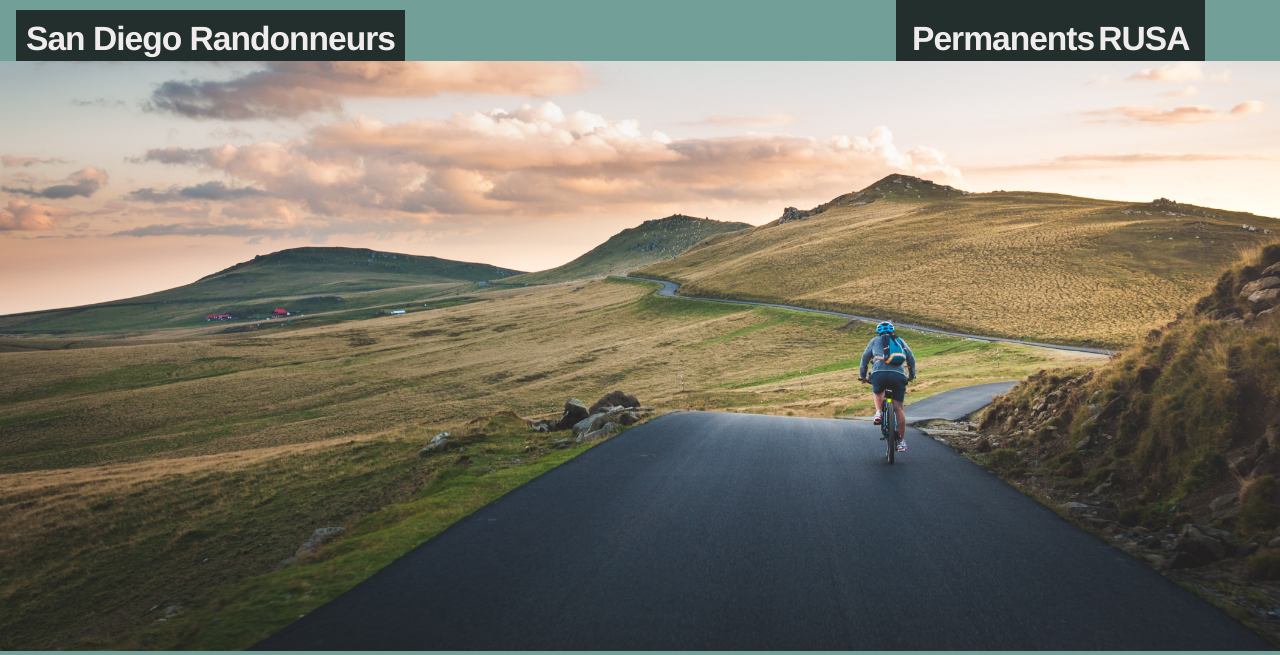
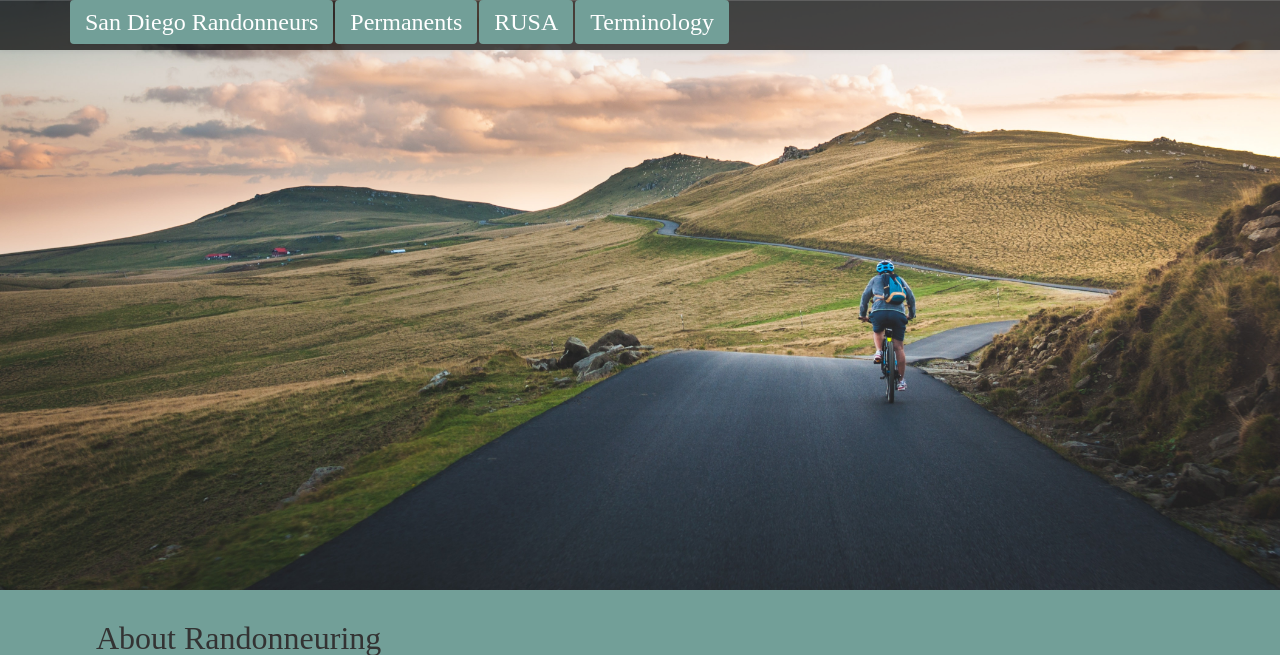
Before and after one commit to C-Powers/sdRando, a Django app: page / in a window 1280 px wide. Shown: the top 655 px of the page. Run offline with Django 3.2, Linux system fonts and the light colour scheme; some libraries are stand-ins or nearby versions.

Commit message:
added new fancy navbar

```diff
--- a/sanDiegoRandos/static/sass/style.scss
+++ b/sanDiegoRandos/static/sass/style.scss
@@ -35,7 +35,7 @@ h1 {
  }
 }
 
-
+/* //this is old with the new navbar
 .header-links {
   display: inline;
   float:right;
@@ -46,13 +46,30 @@ h1 {
   background: rgb(0, 0, 0);
   background: rgba(0, 0, 0, 0.7);
   #{$a-tags} {
-    /*color: rgb(0, 0, 0);
+    color: rgb(0, 0, 0);
     font: bold 1.7em/45px Helvetica, Sans-Serif;
-    padding-right: 1.0em;*/
+    padding-right: 1.0em;
     text-decoration: none;
     color: #f0eceb;
     font: bold 2.1em/45px Helvetica, Sans-Serif;
     letter-spacing: -1px;
+  }
+}
+*/
+
+
+/* New navbar styling, utilizing bootstrap3*/
+.navbar {
+  background: rgba(0, 0, 0, 0.7);
+  border:none;
+  font-size: 1.5em;
+  .nav-pills {
+    .active a{
+      background-color: #729f98;
+    }
+    .active a:hover {
+      background-color: rgba(0, 0, 0, 0.7);
+    }
   }
 }
 
--- a/sanDiegoRandos/static/stylesheets/style.css
+++ b/sanDiegoRandos/static/stylesheets/style.css
@@ -97,76 +97,91 @@ h1 span a, h1 span a:active, h1 span a:hover, h1 span a:visited {
   padding: 10px;
 }
 
-/* line 39, ../sass/style.scss */
+/* //this is old with the new navbar
 .header-links {
   display: inline;
-  float: right;
+  float:right;
   margin-left: 70vw;
   padding: 1em 1em 0 1em;
   position: fixed;
   z-index: 99;
-  background: black;
+  background: rgb(0, 0, 0);
   background: rgba(0, 0, 0, 0.7);
+  a, a:active, a:hover, a:visited {
+    color: rgb(0, 0, 0);
+    font: bold 1.7em/45px Helvetica, Sans-Serif;
+    padding-right: 1.0em;
+    text-decoration: none;
+    color: #f0eceb;
+    font: bold 2.1em/45px Helvetica, Sans-Serif;
+    letter-spacing: -1px;
+  }
 }
-/* line 48, ../sass/style.scss */
-.header-links a, .header-links a:active, .header-links a:hover, .header-links a:visited {
-  /*color: rgb(0, 0, 0);
-  font: bold 1.7em/45px Helvetica, Sans-Serif;
-  padding-right: 1.0em;*/
-  text-decoration: none;
-  color: #f0eceb;
-  font: bold 2.1em/45px Helvetica, Sans-Serif;
-  letter-spacing: -1px;
+*/
+/* New navbar styling, utilizing bootstrap3*/
+/* line 62, ../sass/style.scss */
+.navbar {
+  background: rgba(0, 0, 0, 0.7);
+  border: none;
+  font-size: 1.5em;
+}
+/* line 67, ../sass/style.scss */
+.navbar .nav-pills .active a {
+  background-color: #729f98;
+}
+/* line 70, ../sass/style.scss */
+.navbar .nav-pills .active a:hover {
+  background-color: rgba(0, 0, 0, 0.7);
 }
 
 /* In home.html. Described on the main SDRANDOS webpage*/
-/* line 60, ../sass/style.scss */
+/* line 77, ../sass/style.scss */
 .desc-content {
   padding: 2em 6em 2em 6em;
 }
-/* line 62, ../sass/style.scss */
+/* line 79, ../sass/style.scss */
 .desc-content h1 {
   font-size: 2.0em;
   padding-bottom: .5em;
 }
-/* line 66, ../sass/style.scss */
+/* line 83, ../sass/style.scss */
 .desc-content p {
   font-size: 1.5em;
 }
-/* line 69, ../sass/style.scss */
+/* line 86, ../sass/style.scss */
 .desc-content a {
   text-decoration: none;
   color: #f0eceb;
 }
 
 /* permanents.html*/
-/* line 76, ../sass/style.scss */
+/* line 93, ../sass/style.scss */
 .permanent-info {
   padding: 2em 6em 2em 6em;
 }
-/* line 78, ../sass/style.scss */
+/* line 95, ../sass/style.scss */
 .permanent-info h1 {
   font-size: 2.0em;
   padding-bottom: .25em;
   padding: 0 0 .5em 1em;
 }
-/* line 83, ../sass/style.scss */
+/* line 100, ../sass/style.scss */
 .permanent-info p {
   font-size: 1.5em;
 }
 
-/* line 88, ../sass/style.scss */
+/* line 105, ../sass/style.scss */
 table {
   margin: 2em 0 5em 5em;
   font-size: 1.5em;
 }
 
-/* line 92, ../sass/style.scss */
+/* line 109, ../sass/style.scss */
 th {
   padding-right: 20px;
 }
 
-/* line 95, ../sass/style.scss */
+/* line 112, ../sass/style.scss */
 td {
   padding-right: 20px;
 }
--- a/sanDiegoRandos/templates/sanDiegoRandos/base.html
+++ b/sanDiegoRandos/templates/sanDiegoRandos/base.html
@@ -12,6 +12,7 @@
     <link rel="stylesheet" href="{% static 'stylesheets/style.css' %}">
   </head>
 <body>
+  <!--
   <header class="header">
     <div class="header-links">
       <a href="/permanents">Permanents</a>
@@ -20,7 +21,22 @@
     <h1 class="banner-text"><span> <a href="/"> San Diego Randonneurs </a></span></h1>
     <img class="header-image" src="{% static 'images/bikeBanner.jpg' %}" alt="My image"/>
   </header>
+-->
 
+<header class="header">
+  <img class="header-image" src="{% static 'images/bikeBanner.jpg' %}" alt="My image"/>
+</header>
+
+<nav class="navbar navbar-default navbar-fixed-top">
+  <div class="container">
+    <ul class="nav nav-pills">
+      <li role="presentation" class="active"> <a href="/"> San Diego Randonneurs </a> </li>
+      <li role="presentation" class="active"><a href="/permanents">Permanents</a></li>
+      <li role="presentation" class="active"><a href = "https://rusa.org/"> RUSA </a></li>
+      <li role="presentation" class="active"><a href="#"> Terminology </a></li>
+    </ul>
+  </div>
+</nav>
 
   {% block content %}
   {% endblock %}
```
